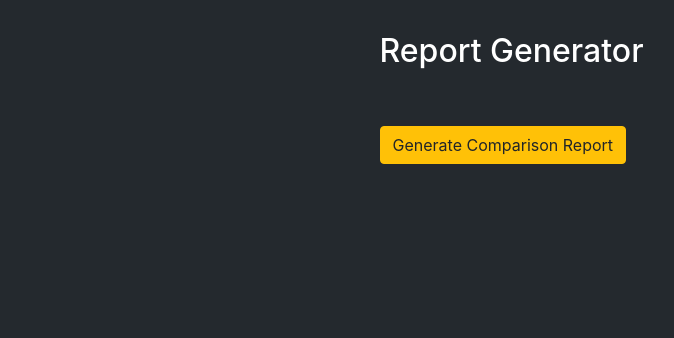
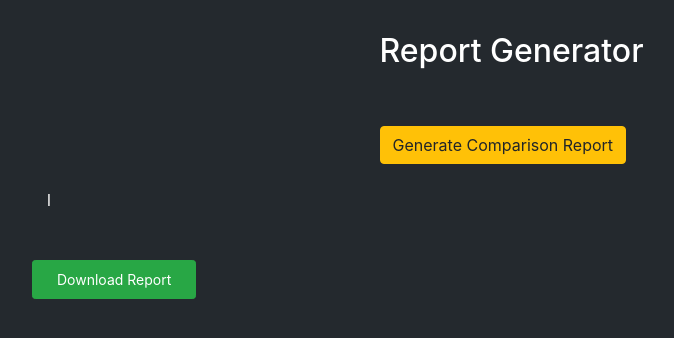
Before and after one commit to lazith17/todo, a Django app: page /reportgenerator/ in a window 1280 px wide. Shown: the part 56-394 px from the top of the page, without its empty margins (38-712 px from the left). Run offline with Django 3.2, Linux system fonts and the light colour scheme; a user stored in the database is signed in; some libraries are stand-ins or nearby versions.

Commit message:
report generator

```diff
--- a/todo/templates/todo/reportgenerator.html
+++ b/todo/templates/todo/reportgenerator.html
@@ -1,6 +1,6 @@
 {% extends "todo/base.html" %}
 {% block content %}
-
+    {% load static %}
     <div class="row justify-content-center mt-5">
         <div class="col-md-5">
             <h2>Report Generator</h2>
@@ -20,7 +20,7 @@
             </form>
         </div>
     </div>
-    <br>
+    <br>l
     {% if messages %}
         <ul class="messages">
             {% for message in messages %}
@@ -30,5 +30,8 @@
             {% endfor %}
         </ul>
     {% endif %}
+    <div class="row mt-5">
+        <a href="{% static "reports/Comparison_Report.xlsx" %}" class="btn btn-success px-4 py-2 btn-sm">Download Report</a>
+    </div>
 
 {% endblock %}
--- a/todo/views.py
+++ b/todo/views.py
@@ -190,7 +190,7 @@ def reportgenerator(request):
             df = df.append(pd.DataFrame({'NOTE': []}), sort=False)
             df.iloc[:, 6:16] = df.iloc[:, 6:16].round(2)
 
-            writer = pd.ExcelWriter('Comparison Report' + '.xlsx', engine='xlsxwriter')
+            writer = pd.ExcelWriter('Comparison_Report.xlsx', engine='xlsxwriter')
             df.to_excel(writer, 'TOBACCO', startrow=1, startcol=0, index=False)
             workbook = writer.book
             worksheet = writer.sheets['TOBACCO']
```
Also changed, not shown: db.sqlite3, 5 other files.
